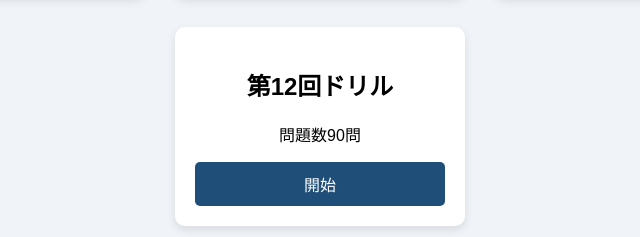
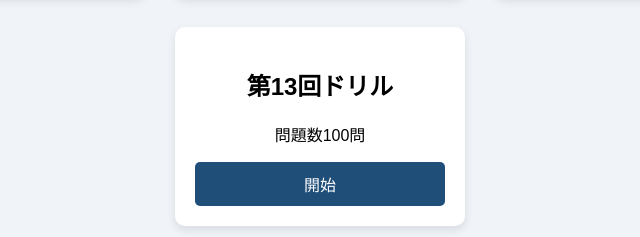
Before and after one commit to j-doi-cmd/kokushi-portal, a plain HTML site: page index.html in a window 1280 px wide. Shown: the part 1109-1346 px from the top of the page, 370-1010 px from the left. Drawn offline with Linux system fonts and the light colour scheme.

Commit message:
Update index.html

```diff
--- a/index.html
+++ b/index.html
@@ -195,8 +195,8 @@ h1{
     </div>
 
     <div class="card">
-      <h2>第12回ドリル</h2>
-      <p>問題数90問</p>
+      <h2>第13回ドリル</h2>
+      <p>問題数100問</p>
       <a href="https://forms.gle/6Hn2xRubhQeHcusBA" target="_blank">開始</a>
     </div>
 
```
